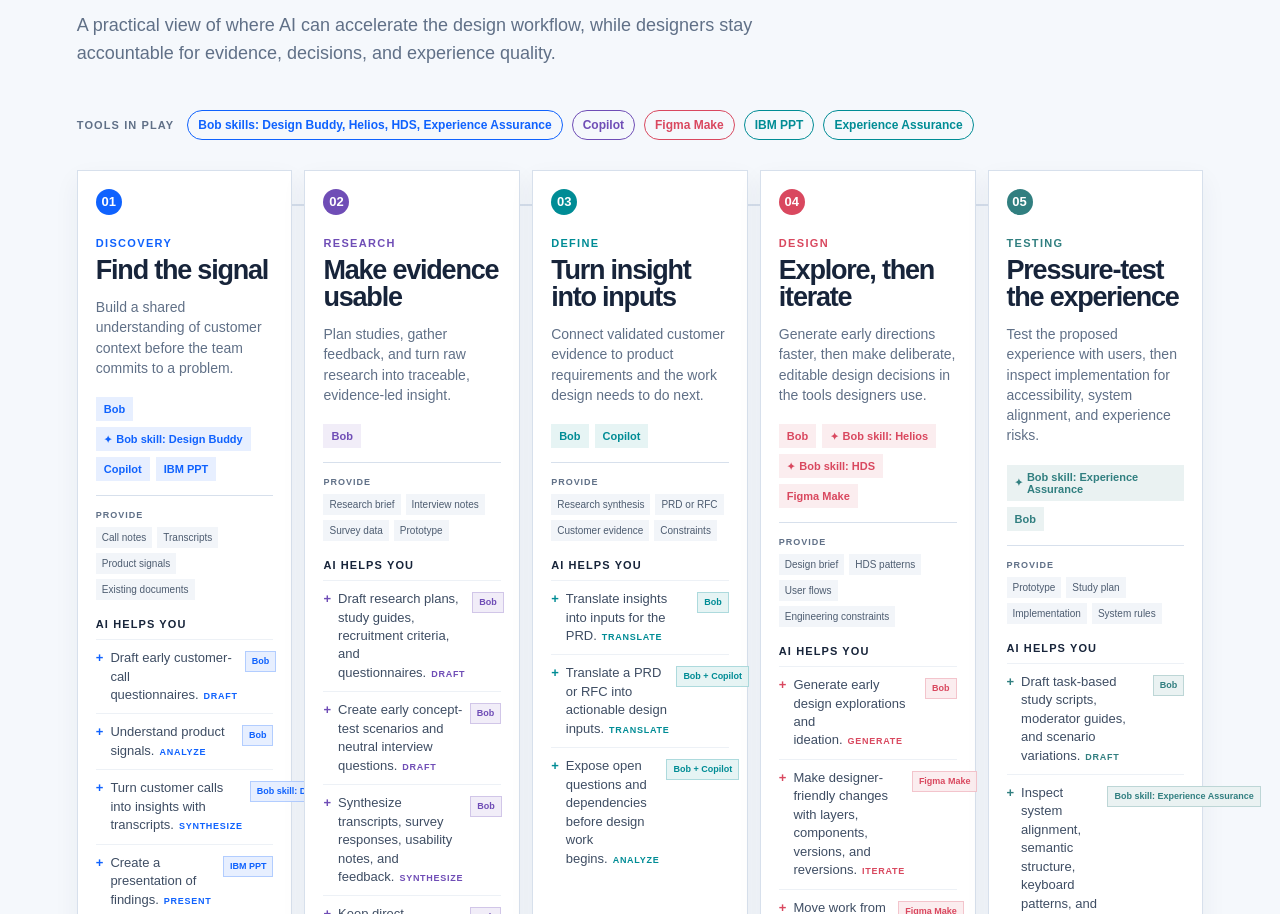
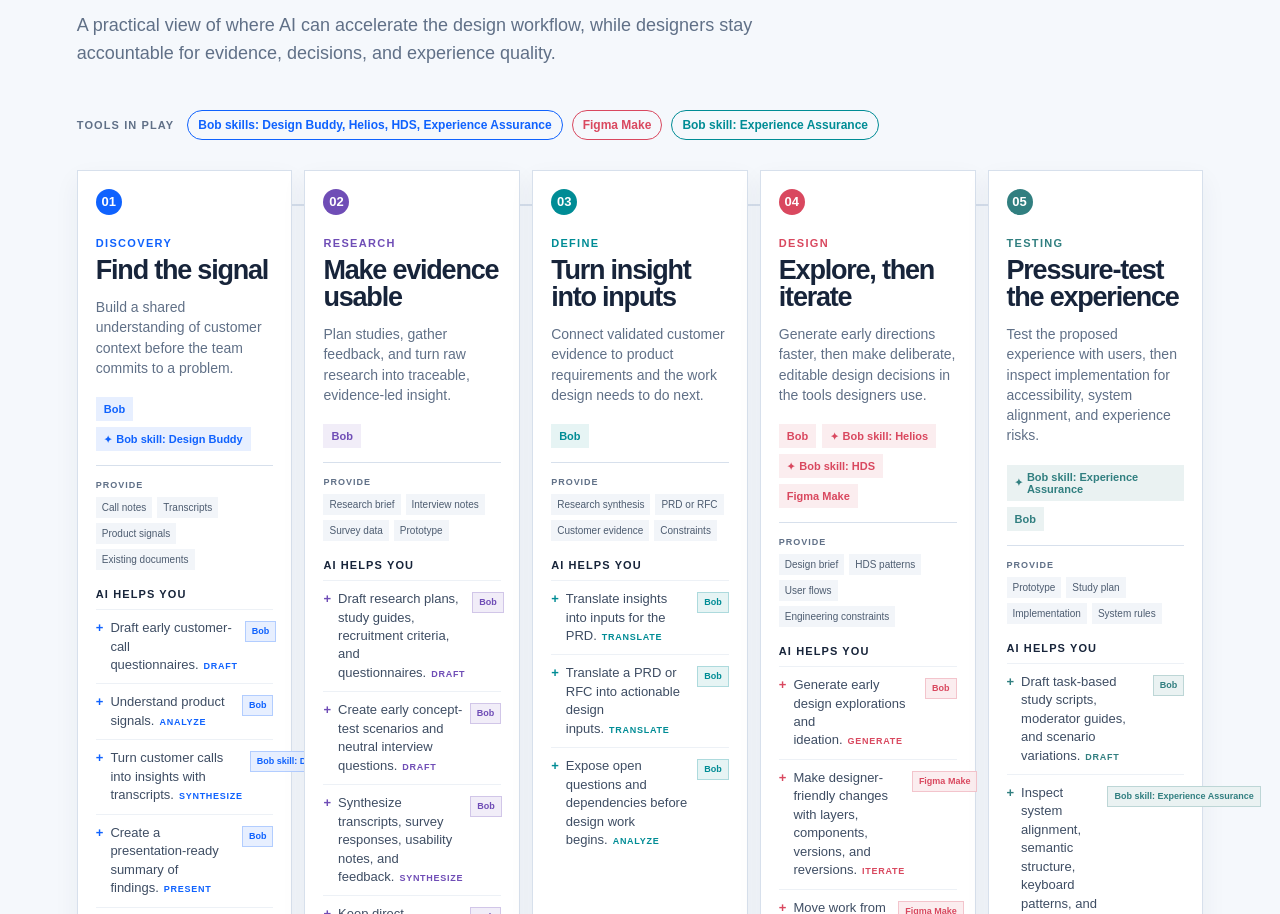
Before and after one commit to tanyaprasad18/ai-design-process-visual, a plain HTML site: page ai-design-process-visual.html in a window 1280 px wide. Shown: the part 224-1138 px from the top of the page. Drawn offline with Linux system fonts and the light colour scheme.

Commit message:
Use Bob tools throughout workflow

```diff
--- a/ai-design-process-visual.html
+++ b/ai-design-process-visual.html
@@ -16,7 +16,7 @@
       .legend { align-items:center; display:flex; flex-wrap:wrap; gap:9px; margin-bottom:30px; }
       .legend-label { color:var(--muted); font-size:11px; font-weight:700; letter-spacing:.1em; margin-right:4px; text-transform:uppercase; }
       .pill { border:1px solid currentColor; border-radius:999px; font-size:12px; font-weight:700; padding:7px 10px; }
-      .bob { color:#0f62fe; }.copilot { color:#6f4db6; }.figma { color:#d9485f; }.ibm { color:#008c95; }
+      .bob { color:#0f62fe; }.figma { color:#d9485f; }.skill-label { color:#008c95; }
       .journey { display:grid; gap:12px; grid-template-columns:repeat(5,minmax(0,1fr)); position:relative; }
       .journey::before { background:var(--line); content:""; height:2px; left:8%; position:absolute; right:8%; top:34px; z-index:0; }
       .stage { --accent:#0f62fe; background:#fff; border:1px solid var(--line); box-shadow:0 10px 24px rgba(27,52,84,.06); display:flex; flex-direction:column; min-height:690px; padding:18px; position:relative; z-index:1; }
@@ -76,10 +76,8 @@
       <div class="legend" aria-label="Tools used">
         <span class="legend-label">Tools in play</span>
         <span class="pill bob">Bob skills: Design Buddy, Helios, HDS, Experience Assurance</span>
-        <span class="pill copilot">Copilot</span>
         <span class="pill figma">Figma Make</span>
-        <span class="pill ibm">IBM PPT</span>
-        <span class="pill ibm">Experience Assurance</span>
+        <span class="pill skill-label">Bob skill: Experience Assurance</span>
       </div>
 
       <section class="journey" aria-label="Four stages of the design process">
@@ -88,15 +86,15 @@
           <p class="stage-label">Discovery</p>
           <h2>Find the signal</h2>
           <p class="summary">Build a shared understanding of customer context before the team commits to a problem.</p>
-          <div class="tool-row"><span class="tool">Bob</span><span class="tool skill">Bob skill: Design Buddy</span><span class="tool">Copilot</span><span class="tool">IBM PPT</span></div>
+          <div class="tool-row"><span class="tool">Bob</span><span class="tool skill">Bob skill: Design Buddy</span></div>
           <div class="input-block"><p class="section-label">Provide</p><div class="input-tags"><span>Call notes</span><span>Transcripts</span><span>Product signals</span><span>Existing documents</span></div></div>
           <p class="use-label">AI helps you</p>
           <ul>
             <li><span class="action-text">Draft early customer-call questionnaires.<span class="capability">Draft</span></span><span class="action-tool">Bob</span></li>
             <li><span class="action-text">Understand product signals.<span class="capability">Analyze</span></span><span class="action-tool">Bob</span></li>
             <li><span class="action-text">Turn customer calls into insights with transcripts.<span class="capability">Synthesize</span></span><span class="action-tool">Bob skill: Design Buddy</span></li>
-            <li><span class="action-text">Create a presentation of findings.<span class="capability">Present</span></span><span class="action-tool">IBM PPT</span></li>
-            <li><span class="action-text">Analyze broad documents and form an initial synthesis.<span class="capability">Analyze</span></span><span class="action-tool">Copilot</span></li>
+            <li><span class="action-text">Create a presentation-ready summary of findings.<span class="capability">Present</span></span><span class="action-tool">Bob</span></li>
+            <li><span class="action-text">Analyze broad documents and form an initial synthesis.<span class="capability">Analyze</span></span><span class="action-tool">Bob</span></li>
           </ul>
           <div class="stage-footer"><div class="prompt-block"><p class="section-label">Example prompt</p><p>“Summarize these five calls into recurring pain points, with supporting quotes.”</p></div><div class="review-block"><div class="review-mark">✓</div><p><strong>Designer validates:</strong> the problem framing, evidence quality, and which signals matter.</p></div><div class="output"><small>DELIVERABLE</small>One-page problem frame with customer evidence</div></div>
         </article>
@@ -123,13 +121,13 @@
           <p class="stage-label">Define</p>
           <h2>Turn insight into inputs</h2>
           <p class="summary">Connect validated customer evidence to product requirements and the work design needs to do next.</p>
-          <div class="tool-row"><span class="tool">Bob</span><span class="tool">Copilot</span></div>
+          <div class="tool-row"><span class="tool">Bob</span></div>
           <div class="input-block"><p class="section-label">Provide</p><div class="input-tags"><span>Research synthesis</span><span>PRD or RFC</span><span>Customer evidence</span><span>Constraints</span></div></div>
           <p class="use-label">AI helps you</p>
           <ul>
             <li><span class="action-text">Translate insights into inputs for the PRD.<span class="capability">Translate</span></span><span class="action-tool">Bob</span></li>
-            <li><span class="action-text">Translate a PRD or RFC into actionable design inputs.<span class="capability">Translate</span></span><span class="action-tool">Bob + Copilot</span></li>
-            <li><span class="action-text">Expose open questions and dependencies before design work begins.<span class="capability">Analyze</span></span><span class="action-tool">Bob + Copilot</span></li>
+            <li><span class="action-text">Translate a PRD or RFC into actionable design inputs.<span class="capability">Translate</span></span><span class="action-tool">Bob</span></li>
+            <li><span class="action-text">Expose open questions and dependencies before design work begins.<span class="capability">Analyze</span></span><span class="action-tool">Bob</span></li>
           </ul>
           <div class="stage-footer"><div class="prompt-block"><p class="section-label">Example prompt</p><p>“Turn this PRD into primary flows, design tasks, assumptions, and open questions.”</p></div><div class="review-block"><div class="review-mark">✓</div><p><strong>Team validates:</strong> scope, priority, dependencies, and the design direction.</p></div><div class="output"><small>DELIVERABLE</small>Annotated design brief and action plan</div></div>
         </article>
```
